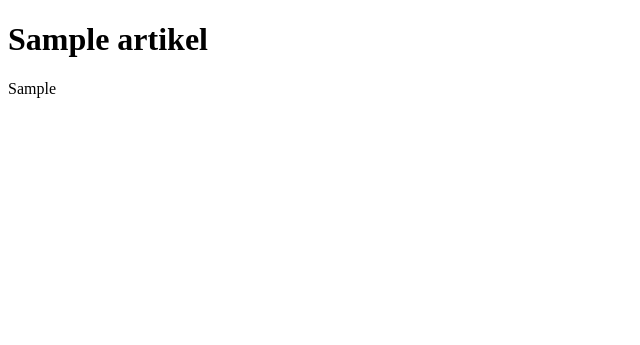
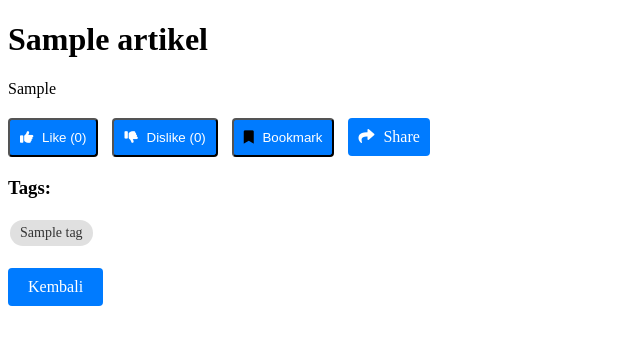
Before and after one commit to FeniksZharovik/Web_Object_Test_AV, a PHP site: page /lihat_artikel.php?id=1 in a window 1280 px wide. Shown: the top 345 px of the page, without its empty margins (0-640 px from the left). Run offline with PHP 8.4, Linux system fonts and the light colour scheme; the visitor is signed in with stand-in values (Sample User, id 1); tables that the repository leaves empty or names only in its code hold one stand-in row (values such as "Sample post").

Commit message:
M view article

```diff
--- a/lihat_artikel.php
+++ b/lihat_artikel.php
@@ -1,13 +1,75 @@
 <?php
 require 'config.php';
+session_start();
 
 $id = $_GET['id'];
+$userId = $_SESSION['user_id']; // Pastikan pengguna sudah login
+
 $stmt = $pdo->prepare('SELECT judul, paragraf FROM artikel WHERE id = ?');
 $stmt->execute([$id]);
 $artikel = $stmt->fetch();
 
 if (!$artikel) {
     echo "Artikel tidak ditemukan!";
+    exit;
+}
+
+// Ambil tag yang terkait dengan artikel
+$stmt = $pdo->prepare('SELECT nama FROM tag WHERE artikel_id = ?');
+$stmt->execute([$id]);
+$tags = $stmt->fetchAll(PDO::FETCH_COLUMN);
+
+// Ambil jumlah reaksi
+$stmt = $pdo->prepare('SELECT jenis_reaksi, COUNT(*) as jumlah FROM reaksi WHERE artikel_id = ? GROUP BY jenis_reaksi');
+$stmt->execute([$id]);
+$reaksi = $stmt->fetchAll(PDO::FETCH_KEY_PAIR);
+
+// Cek status bookmark
+$stmt = $pdo->prepare('SELECT COUNT(*) FROM bookmark WHERE user_id = ? AND artikel_id = ?');
+$stmt->execute([$userId, $id]);
+$isBookmarked = $stmt->fetchColumn() > 0;
+
+// Fungsi untuk menambah reaksi
+function tambahReaksi($pdo, $userId, $artikelId, $jenisReaksi) {
+    // Cek apakah reaksi sudah ada
+    $stmt = $pdo->prepare('SELECT jenis_reaksi FROM reaksi WHERE user_id = ? AND artikel_id = ?');
+    $stmt->execute([$userId, $artikelId]);
+    $existingReaksi = $stmt->fetchColumn();
+
+    if ($existingReaksi) {
+        if ($existingReaksi !== $jenisReaksi) {
+            // Update reaksi jika berbeda
+            $stmt = $pdo->prepare('UPDATE reaksi SET jenis_reaksi = ? WHERE user_id = ? AND artikel_id = ?');
+            $stmt->execute([$jenisReaksi, $userId, $artikelId]);
+        }
+    } else {
+        // Tambahkan reaksi baru
+        $stmt = $pdo->prepare('INSERT INTO reaksi (user_id, artikel_id, jenis_reaksi) VALUES (?, ?, ?)');
+        $stmt->execute([$userId, $artikelId, $jenisReaksi]);
+    }
+}
+
+// Fungsi untuk menambah atau menghapus bookmark
+function toggleBookmark($pdo, $userId, $artikelId, $isBookmarked) {
+    if ($isBookmarked) {
+        $stmt = $pdo->prepare('DELETE FROM bookmark WHERE user_id = ? AND artikel_id = ?');
+        $stmt->execute([$userId, $artikelId]);
+    } else {
+        $stmt = $pdo->prepare('INSERT INTO bookmark (user_id, artikel_id) VALUES (?, ?)');
+        $stmt->execute([$userId, $artikelId]);
+    }
+}
+
+// Tangani aksi dari tombol
+if ($_SERVER['REQUEST_METHOD'] === 'POST') {
+    if (isset($_POST['like'])) {
+        tambahReaksi($pdo, $userId, $id, 'like');
+    } elseif (isset($_POST['dislike'])) {
+        tambahReaksi($pdo, $userId, $id, 'dislike');
+    } elseif (isset($_POST['bookmark'])) {
+        toggleBookmark($pdo, $userId, $id, $isBookmarked);
+    }
+    header("Location: lihat_artikel.php?id=$id");
     exit;
 }
 ?>
@@ -17,17 +79,83 @@
 <head>
     <meta charset="UTF-8">
     <title><?= htmlspecialchars($artikel['judul']) ?></title>
+    <link rel="stylesheet" href="https://cdnjs.cloudflare.com/ajax/libs/font-awesome/6.0.0-beta3/css/all.min.css">
     <style>
         .ql-editor img {
-            max-width: 600px; /* Membatasi lebar gambar lebih besar */
-            max-height: 450px; /* Membatasi tinggi gambar lebih besar */
+            max-width: 600px;
+            max-height: 450px;
             width: auto;
             height: auto;
+        }
+        .tag {
+            display: inline-block;
+            background-color: #e0e0e0;
+            color: #333;
+            padding: 5px 10px;
+            margin: 2px;
+            border-radius: 15px;
+            font-size: 14px;
+        }
+        .button-container {
+            margin-top: 20px;
+            margin-bottom: 20px;
+        }
+        .button {
+            display: inline-block;
+            margin-right: 10px;
+            padding: 10px;
+            background-color: #007BFF;
+            color: white;
+            text-decoration: none;
+            border-radius: 4px;
+            cursor: pointer;
+        }
+        .button:hover {
+            background-color: #0056b3;
+        }
+        .back-button {
+            display: inline-block;
+            margin-top: 20px;
+            padding: 10px 20px;
+            background-color: #007BFF;
+            color: white;
+            text-decoration: none;
+            border-radius: 4px;
+        }
+        .back-button:hover {
+            background-color: #0056b3;
+        }
+        .icon {
+            margin-right: 5px;
+        }
+        .bookmarked {
+            color: black;
         }
     </style>
 </head>
 <body>
     <h1><?= htmlspecialchars($artikel['judul']) ?></h1>
     <div class="ql-editor"><?= $artikel['paragraf'] ?></div>
+    <form method="post" class="button-container">
+        <button type="submit" name="like" class="button">
+            <i class="fas fa-thumbs-up icon"></i> Like (<?= $reaksi['like'] ?? 0 ?>)
+        </button>
+        <button type="submit" name="dislike" class="button">
+            <i class="fas fa-thumbs-down icon"></i> Dislike (<?= $reaksi['dislike'] ?? 0 ?>)
+        </button>
+        <button type="submit" name="bookmark" class="button">
+            <i class="fas fa-bookmark icon <?= $isBookmarked ? 'bookmarked' : '' ?>"></i> Bookmark
+        </button>
+        <a href="#" class="button">
+            <i class="fas fa-share icon"></i> Share
+        </a>
+    </form>
+    <h3>Tags:</h3>
+    <div>
+        <?php foreach ($tags as $tag): ?>
+            <span class="tag"><?= htmlspecialchars($tag) ?></span>
+        <?php endforeach; ?>
+    </div>
+    <a href="index.php" class="back-button">Kembali</a>
 </body>
 </html>
```
